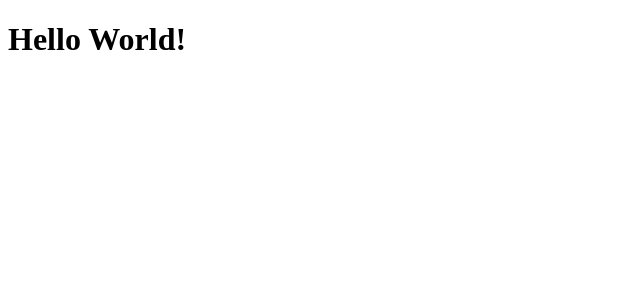
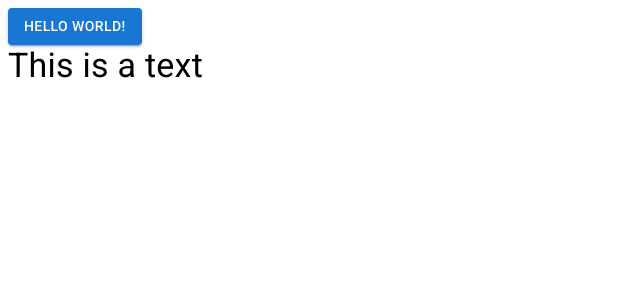
Before and after one commit to KevinKipkoechMutai/react-and-material-ui-app, a React (Create React App) app: page / in a window 1280 px wide. Shown: the top 300 px of the page, without its empty margins (0-640 px from the left). Built offline with nearby package versions, Linux system fonts and the light colour scheme.

Commit message:
button + typography

```diff
--- a/src/components/App.js
+++ b/src/components/App.js
@@ -1,7 +1,11 @@
 import React from "react"
+import { Button, Typography } from "@mui/material"
 
 export default function App() {
     return (
-        <h1>Hello World!</h1>
+        <>
+            <Button variant="contained">Hello World!</Button>
+            <Typography variant="h4">This is a text</Typography>
+        </>
     )
 }
```
